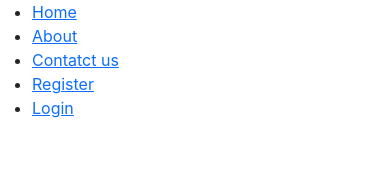
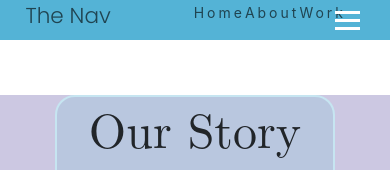
Before and after one commit to nlotoo/Pet-HUB-Application, a React (Create React App) app in the folder client/: page /about-us in a window 390 px wide. Shown: the top 170 px of the page. Built offline with nearby package versions, Linux system fonts and the light colour scheme.

Commit message:
integrate responsive navi menu

```diff
--- a/client/public/index.html
+++ b/client/public/index.html
@@ -14,11 +14,17 @@
     -->
   <link rel="manifest" href="%PUBLIC_URL%/manifest.json" />
 
-    <!-- responsive desing -->
+  <!-- responsive desing -->
   <meta name="viewport" content="width=device-width, initial-scale=1.0">
 
   <!-- font-awesone -->
   <script src="https://kit.fontawesome.com/3226f53498.js" crossorigin="anonymous"></script>
+
+  <!-- font family poopins -->
+
+  <link rel="preconnect" href="https://fonts.googleapis.com">
+  <link rel="preconnect" href="https://fonts.gstatic.com" crossorigin>
+  <link href="https://fonts.googleapis.com/css2?family=Poppins:wght@300&display=swap" rel="stylesheet">
 
   <!--
       Notice the use of %PUBLIC_URL% in the tags above.
--- a/client/src/Components/AboutUsPage/aboutUs.css
+++ b/client/src/Components/AboutUsPage/aboutUs.css
@@ -69,7 +69,6 @@
 
 /* css for tablets */
 .root-card-class-tablet {
-    background: #ffb0b0;
     display: block;
 
 }
--- a/client/src/Components/core/NavigationBar/NavigationBar.css
+++ b/client/src/Components/core/NavigationBar/NavigationBar.css
@@ -36,6 +36,7 @@ a:hover {
 .nav-bar-tablet {
     margin-left: 0;
 }
+
 .nav-bar-tablet ul {
     display: none;
 }
@@ -72,11 +73,14 @@ a:hover {
     border: 0px;
     border-radius: 20%;
     text-decoration: none;
-    box-shadow: inset 100px 0 0 0 #54b3d6;
+    background-color: #54b3d6;
+    /* box-shadow: inset 100px 0 0 0 #54b3d6; */
     color: white;
 
-    transition: color .3s ease-in-out, box-shadow .3s ease-in-out;
+}
 
+.icon button:active {
+    box-shadow: 2px 3px 5px black;
 }
 
 
@@ -87,3 +91,63 @@ a:hover {
     font-size: 30px;
 
 }
+
+
+
+/* // NEXT LEVEL CSS */
+
+* {
+    margin: 0;
+    padding: 0;
+    box-sizing: border-box;
+}
+
+.navigation-bar {
+    display: flex;
+    justify-content: space-around;
+    align-items: center;
+    min-width: 8vh;
+    background-color: #54b3d6;
+}
+
+.logo {
+    color: #204451;
+    font-family: 'Poppins', sans-serif;
+}
+
+
+.navigation-bar a {
+    font-size: 14px;
+    letter-spacing: 3px;
+    color: #204451;
+    text-decoration: none;
+}
+
+.navigation-bar ul li {
+    list-style: none;
+}
+
+.nav-links {
+    display: flex;
+    justify-content: space-around;
+    width: 30%;
+}
+
+.burger div {
+    width: 25px;
+    background-color: white;
+    height: 3px;
+    margin: 5px;
+}
+
+/* .burger {
+    display: none;
+} */
+
+
+@media screen and (min-width:768) {
+    .burger {
+        background-color: red;
+    }
+
+}
--- a/client/src/Components/core/NavigationBar/NavigationBar.js
+++ b/client/src/Components/core/NavigationBar/NavigationBar.js
@@ -9,7 +9,7 @@ import './NavigationBar.css'
 
 const NavigationBar = () => {
 
-    let isLoged = loginStorageCheker()
+    // let isLoged = loginStorageCheker()
 
 
 
@@ -17,32 +17,57 @@ const NavigationBar = () => {
 
 
     const menuDrop = (e) => {
-
-        return 'tablet-menu-down'
-
-
+        return '-tablet-menu-down'
     }
 
 
 
-    return (<div className='navbar-root' >
-        <header>
-            <nav className={`nav-bar${useResponsiveDesign()}`}>
-                {"-tablet" === useResponsiveDesign() ? <div className='icon'><button onClick={menuDrop} >&#9776;</button></div> : ''}
-                <ul className={`nav-bar-ul-list${useResponsiveDesign()}`}>
-                    <li><Link to="/">Home</Link></li>
-                    <li><Link to="/about-us">About</Link></li>
-                    <li><Link to="/contact-us">Contatct us</Link></li>
-                    {isLoged && <li><Link to="/user-profile">Profile</Link></li>}
-                    {isLoged && <li><Link to="/pets-catalog">Pets Catalog</Link></li>}
-                    {isLoged && <li><Link to="/create-new-pet">Add new pet</Link></li>}
-                    {!isLoged && <li><Link to="/sign-up">Register</Link></li>}
-                    {!isLoged && <li><Link to="/login">Login</Link></li>}
-                    {isLoged && <li><Link to="/logout">Logout</Link></li>}
-                </ul>
-            </nav>
-        </header>
-    </div >)
+    return (
+        <nav className='navigation-bar'>
+
+            <div className='logo'>
+                <h4>The Nav</h4>
+            </div>
+
+            <ul className='nav-links' >
+                <li>
+                    <Link to='#'>Home</Link>
+                </li>
+                <li>
+                    <Link to='#'>About</Link>
+                </li>
+                <li>
+                    <Link to='#'>Work</Link>
+                </li>
+            </ul>
+            <div className='burger'>
+                <div className='line1'></div>
+                <div className='line2'></div>
+                <div className='line3'></div>
+            </div>
+
+
+        </nav>
+    )
+
+    // return (<div className='navbar-root' >
+    //     <header>
+    //         <nav className={`nav-bar${useResponsiveDesign()}`}>
+    //             {"-tablet" === useResponsiveDesign() ? <div className='icon'><button onClick={menuDrop} >&#9776;</button></div> : ''}
+    //             <ul className={`nav-bar-ul-list${useResponsiveDesign()}`}>
+    //                 <li><Link to="/">Home</Link></li>
+    //                 <li><Link to="/about-us">About</Link></li>
+    //                 <li><Link to="/contact-us">Contatct us</Link></li>
+    //                 {isLoged && <li><Link to="/user-profile">Profile</Link></li>}
+    //                 {isLoged && <li><Link to="/pets-catalog">Pets Catalog</Link></li>}
+    //                 {isLoged && <li><Link to="/create-new-pet">Add new pet</Link></li>}
+    //                 {!isLoged && <li><Link to="/sign-up">Register</Link></li>}
+    //                 {!isLoged && <li><Link to="/login">Login</Link></li>}
+    //                 {isLoged && <li><Link to="/logout">Logout</Link></li>}
+    //             </ul>
+    //         </nav>
+    //     </header>
+    // </div >)
 
 };
 
```
